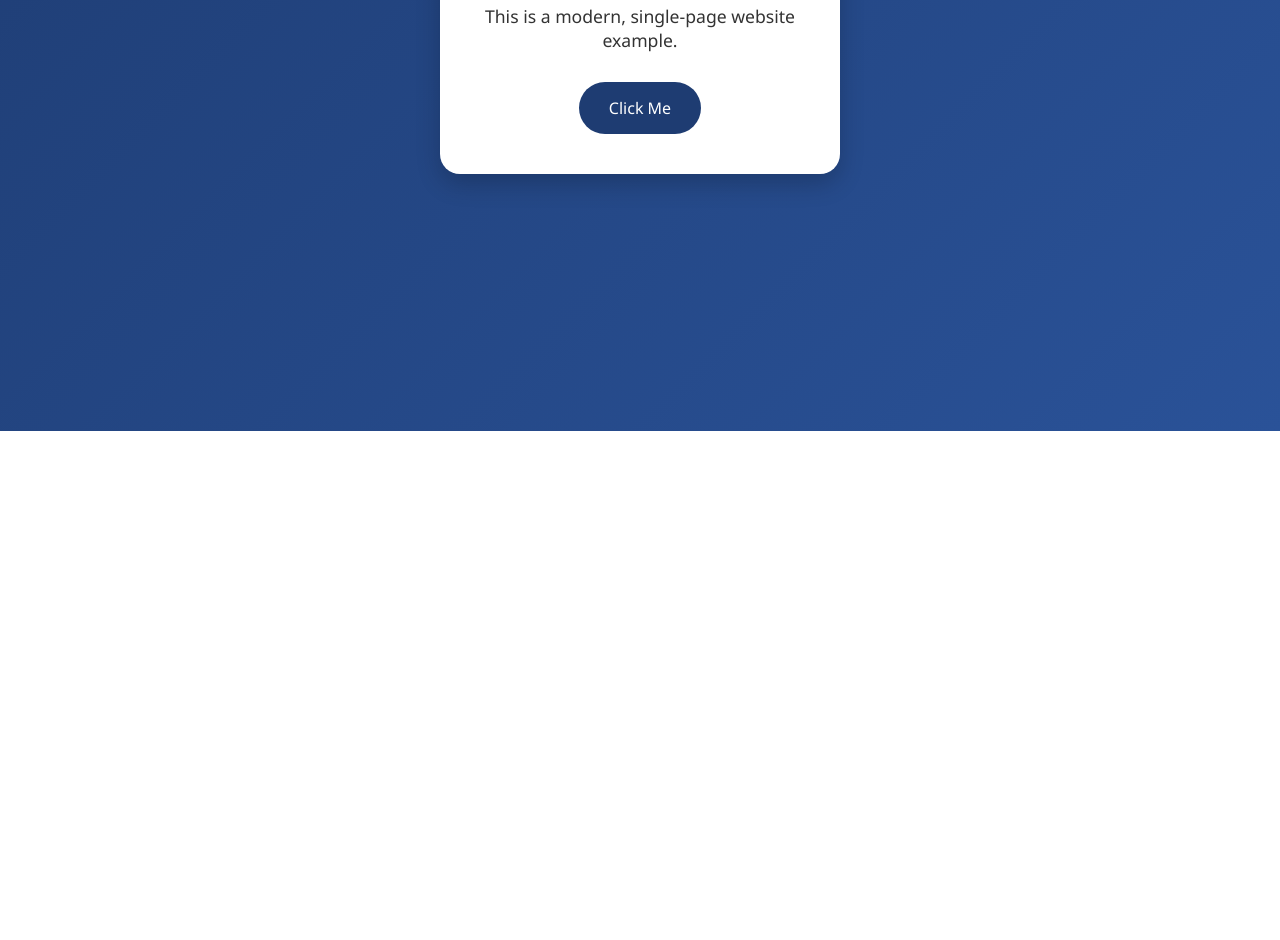
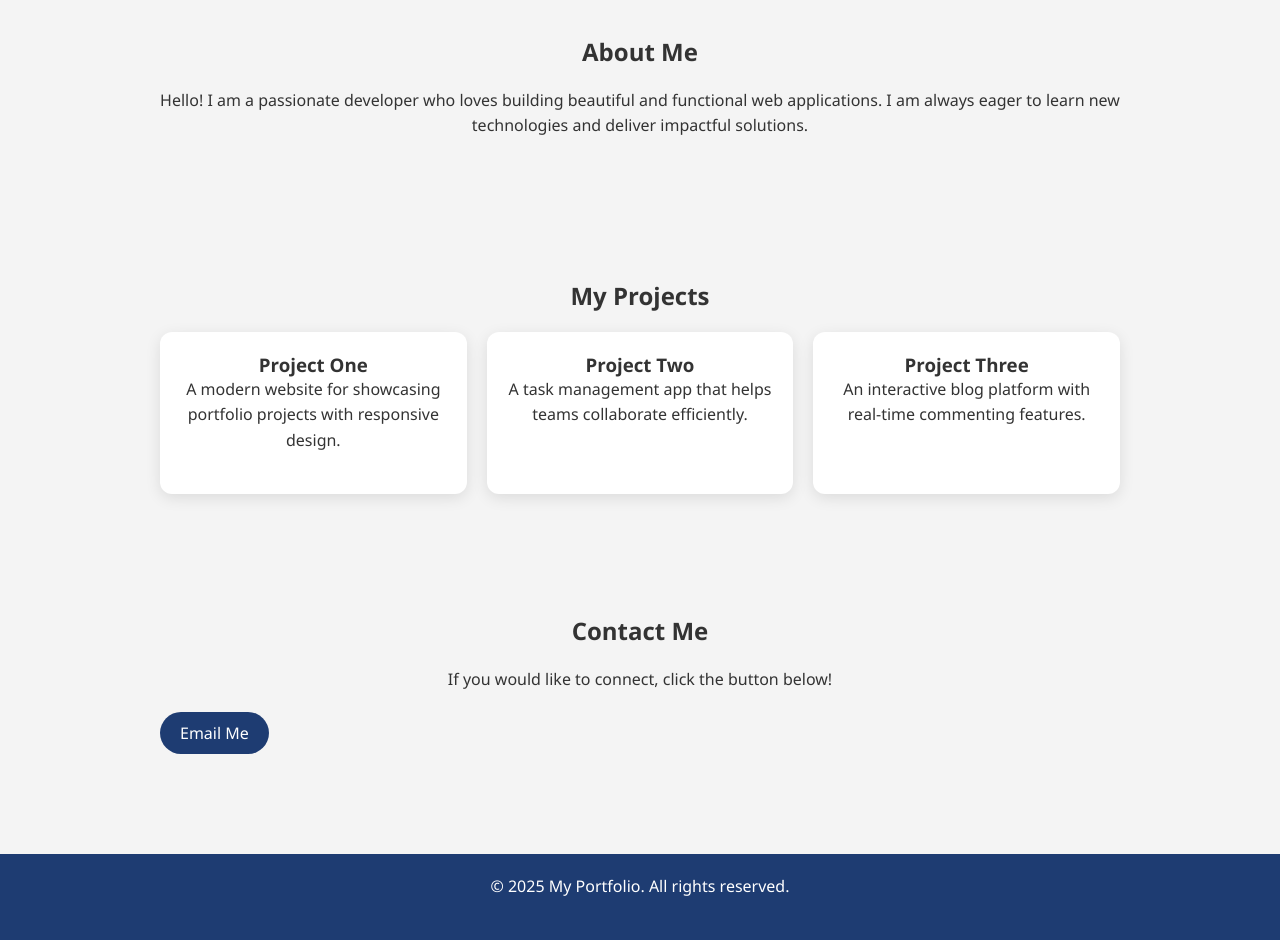
Before and after one commit to RamanjitSingh2027825/fictional-fortnight, a plain HTML site: page index.html in a window 1280 px wide. Shown: the part 369-1309 px from the top of the page. Before the commit the page ends 800 px from the top, so only its background shows below. Drawn offline with Linux system fonts and the light colour scheme.

Commit message:
Revamp portfolio layout and styles for improved aesthetics and responsiveness

```diff
--- a/index.html
+++ b/index.html
@@ -3,97 +3,176 @@
 <head>
     <meta charset="UTF-8">
     <meta name="viewport" content="width=device-width, initial-scale=1.0">
-    <title>Modern Web Page</title>
+    <title>Modern Portfolio</title>
     <style>
-        /* Reset and basic styles */
+        /* Reset and base styles */
         * {
             margin: 0;
             padding: 0;
             box-sizing: border-box;
+            scroll-behavior: smooth;
             font-family: 'Segoe UI', Tahoma, Geneva, Verdana, sans-serif;
         }
 
         body {
-            background: linear-gradient(135deg, #1e3c72, #2a5298);
-            color: #fff;
-            min-height: 100vh;
-            display: flex;
-            justify-content: center;
-            align-items: center;
-            padding: 20px;
+            background: #f4f4f4;
+            color: #333;
         }
 
-        .card {
-            background: #fff;
-            color: #333;
-            padding: 40px;
-            border-radius: 20px;
-            box-shadow: 0 10px 25px rgba(0, 0, 0, 0.2);
+        header {
+            background: #1e3c72;
+            color: #fff;
+            padding: 20px 0;
             text-align: center;
-            max-width: 400px;
-            animation: fadeIn 1s ease-in-out;
+            position: sticky;
+            top: 0;
+            z-index: 1000;
         }
 
-        .card h1 {
-            font-size: 2.5rem;
-            margin-bottom: 20px;
+        nav a {
+            margin: 0 15px;
+            color: #fff;
+            text-decoration: none;
+            font-weight: bold;
+            transition: color 0.3s ease;
         }
 
-        .card p {
-            font-size: 1.1rem;
-            margin-bottom: 30px;
+        nav a:hover {
+            color: #ffcc00;
+        }
+
+        section {
+            padding: 60px 20px;
+            max-width: 1000px;
+            margin: auto;
+        }
+
+        h1, h2 {
+            margin-bottom: 20px;
+            text-align: center;
+        }
+
+        p {
+            line-height: 1.6;
+            margin-bottom: 20px;
+            text-align: center;
+        }
+
+        .projects {
+            display: grid;
+            grid-template-columns: repeat(auto-fit, minmax(250px, 1fr));
+            gap: 20px;
+        }
+
+        .project-card {
+            background: #fff;
+            padding: 20px;
+            border-radius: 12px;
+            box-shadow: 0 4px 15px rgba(0, 0, 0, 0.1);
+            transition: transform 0.3s ease;
+            text-align: center;
+        }
+
+        .project-card:hover {
+            transform: translateY(-5px);
         }
 
         .btn {
-            padding: 15px 30px;
+            display: inline-block;
+            padding: 10px 20px;
             background: #1e3c72;
             color: #fff;
-            border: none;
-            border-radius: 50px;
-            cursor: pointer;
-            font-size: 1rem;
-            transition: background 0.3s ease, transform 0.2s ease;
+            border-radius: 30px;
+            text-decoration: none;
+            transition: background 0.3s ease;
         }
 
         .btn:hover {
             background: #16325c;
-            transform: scale(1.05);
         }
 
-        @keyframes fadeIn {
-            from { opacity: 0; transform: translateY(20px); }
-            to { opacity: 1; transform: translateY(0); }
+        footer {
+            text-align: center;
+            padding: 20px 0;
+            background: #1e3c72;
+            color: #fff;
+            margin-top: 40px;
         }
 
         /* Responsive */
-        @media (max-width: 500px) {
-            .card {
-                padding: 30px 20px;
-            }
-
-            .card h1 {
-                font-size: 2rem;
-            }
-
-            .btn {
-                padding: 12px 25px;
-                font-size: 0.9rem;
+        @media (max-width: 600px) {
+            nav a {
+                display: block;
+                margin: 10px 0;
             }
         }
     </style>
 </head>
 <body>
 
-    <div class="card">
-        <h1>Welcome!</h1>
-        <p>This is a modern, single-page website example.</p>
-        <button class="btn" onclick="handleClick()">Click Me</button>
-    </div>
+    <!-- Header -->
+    <header>
+        <h1>My Portfolio</h1>
+        <nav>
+            <a href="#home">Home</a>
+            <a href="#about">About</a>
+            <a href="#projects">Projects</a>
+            <a href="#contact">Contact</a>
+        </nav>
+    </header>
+
+    <!-- Home Section -->
+    <section id="home">
+        <h2>Welcome!</h2>
+        <p>This is my modern portfolio. Scroll down to know more about me and my work!</p>
+    </section>
+
+    <!-- About Section -->
+    <section id="about">
+        <h2>About Me</h2>
+        <p>Hello! I am a passionate developer who loves building beautiful and functional web applications. I am always eager to learn new technologies and deliver impactful solutions.</p>
+    </section>
+
+    <!-- Projects Section -->
+    <section id="projects">
+        <h2>My Projects</h2>
+        <div class="projects">
+            <div class="project-card">
+                <h3>Project One</h3>
+                <p>A modern website for showcasing portfolio projects with responsive design.</p>
+            </div>
+            <div class="project-card">
+                <h3>Project Two</h3>
+                <p>A task management app that helps teams collaborate efficiently.</p>
+            </div>
+            <div class="project-card">
+                <h3>Project Three</h3>
+                <p>An interactive blog platform with real-time commenting features.</p>
+            </div>
+        </div>
+    </section>
+
+    <!-- Contact Section -->
+    <section id="contact">
+        <h2>Contact Me</h2>
+        <p>If you would like to connect, click the button below!</p>
+        <a href="mailto:youremail@example.com" class="btn">Email Me</a>
+    </section>
+
+    <!-- Footer -->
+    <footer>
+        <p>&copy; 2025 My Portfolio. All rights reserved.</p>
+    </footer>
 
     <script>
-        function handleClick() {
-            alert('Thanks for clicking! You are awesome!');
-        }
+        // Optional: Smooth section highlighting (basic)
+        const navLinks = document.querySelectorAll('nav a');
+        navLinks.forEach(link => {
+            link.addEventListener('click', () => {
+                navLinks.forEach(nav => nav.classList.remove('active'));
+                link.classList.add('active');
+            });
+        });
     </script>
 
 </body>
```
